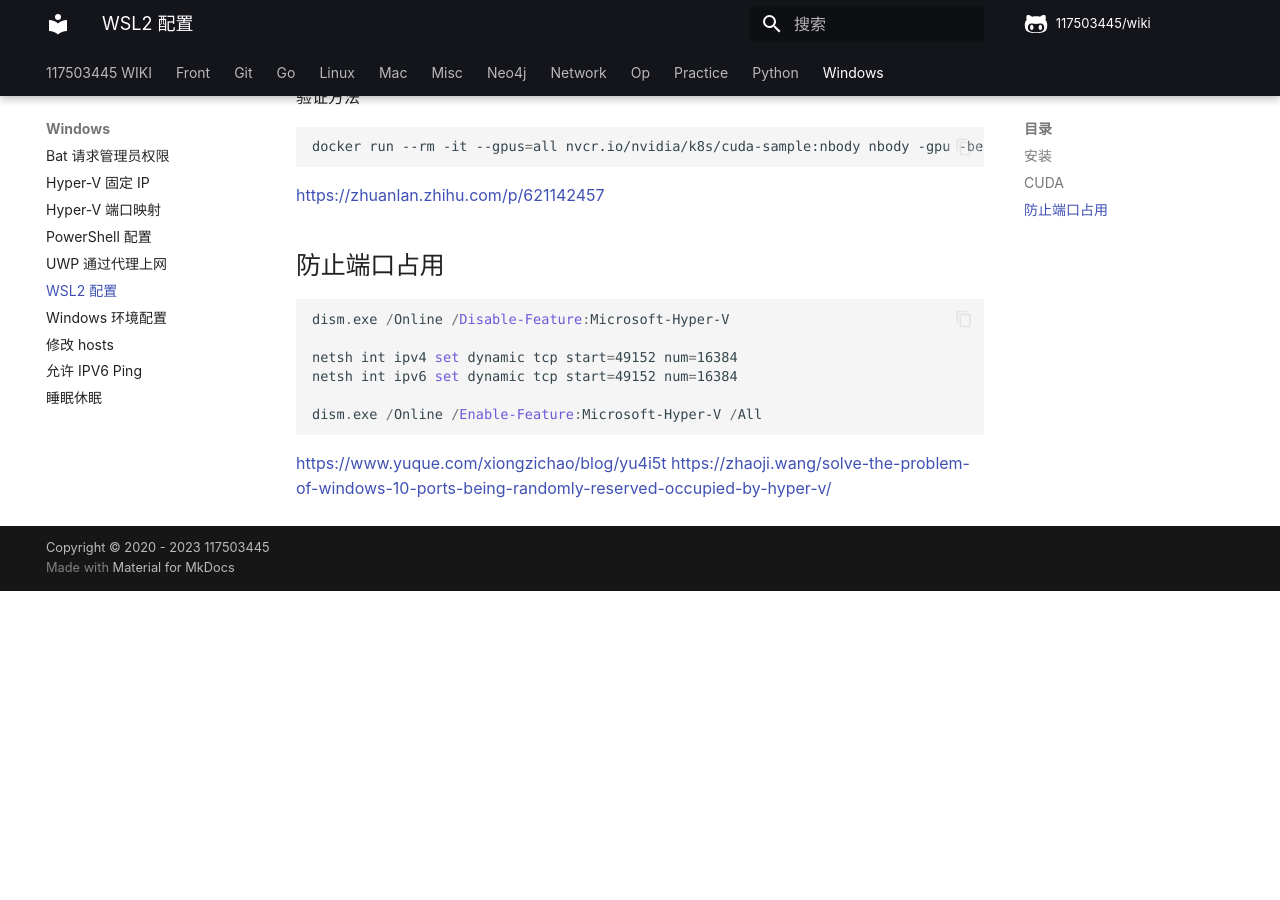
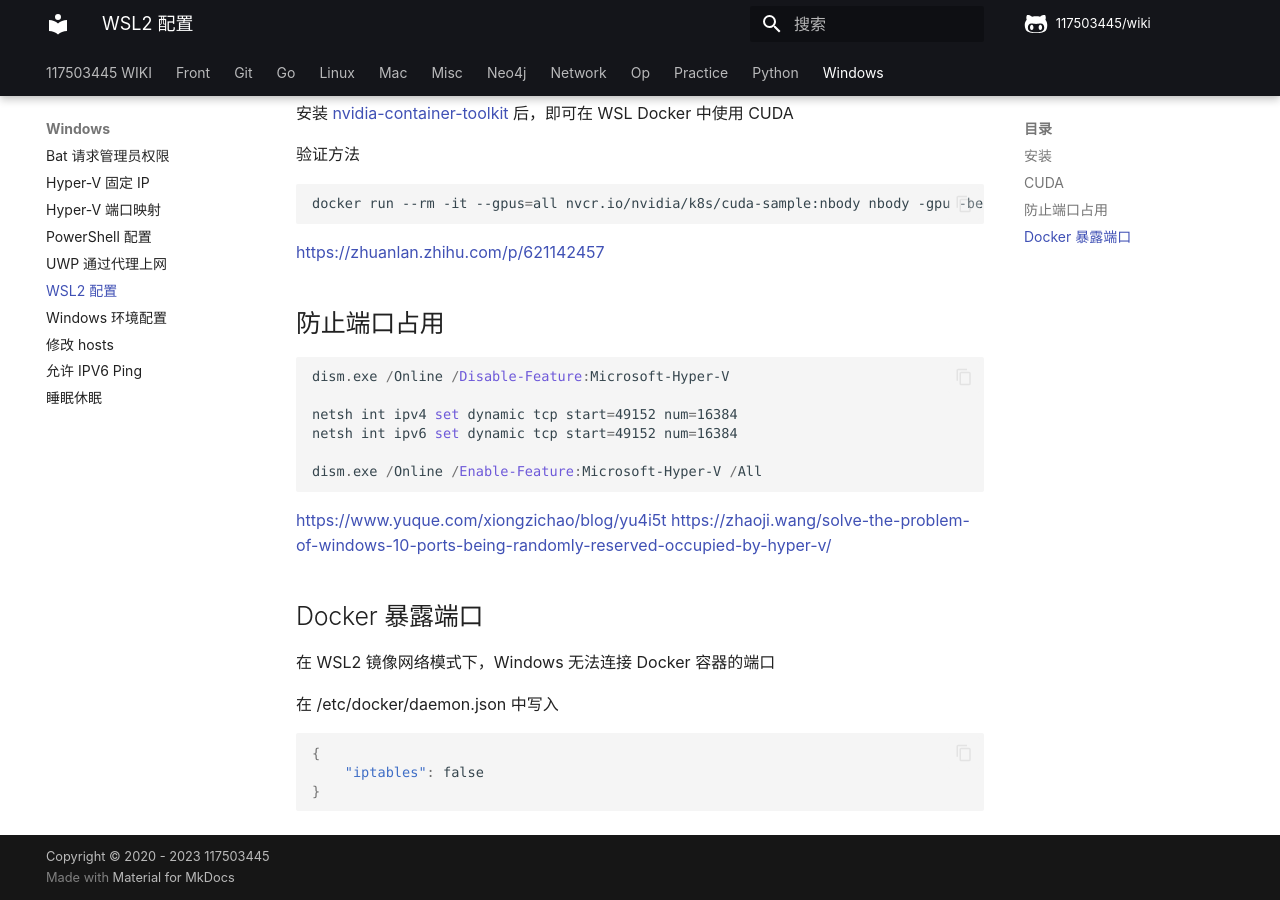
Before and after one commit to 117503445/wiki, an MkDocs documentation site: the page built from docs/windows/WSL2 配置.md, in a window 1280 px wide and 900 px high, scrolled down 1220 px. Built offline with MkDocs 1.6.1 and Material for MkDocs 9.7.7, drawn with Linux system fonts in a browser that asks for light colours; some web fonts are replaced; comment, search, counter and statistics services are not loaded; before the commit the page ends 1811 px from its top, so only the background shows below that; some of the changed text lies outside the part shown.

Commit message:
Docker 暴露端口
Signed-off-by: 117503445 <t117503445@gmail.com>

````diff
--- a/docs/windows/WSL2 配置.md
+++ b/docs/windows/WSL2 配置.md
@@ -77,3 +80,15 @@ dism.exe /Online /Enable-Feature:Microsoft-Hyper-V /All
 
 <https://www.yuque.com/xiongzichao/blog/yu4i5t>
 <https://zhaoji.wang/solve-the-problem-of-windows-10-ports-being-randomly-reserved-occupied-by-hyper-v/>
+
+## Docker 暴露端口
+
+在 WSL2 镜像网络模式下，Windows 无法连接 Docker 容器的端口
+
+在 /etc/docker/daemon.json 中写入
+
+```json
+{
+    "iptables": false
+}
+```
````
Also changed, not shown: other parts of docs/windows/WSL2 配置.md (+4 -1 lines).
